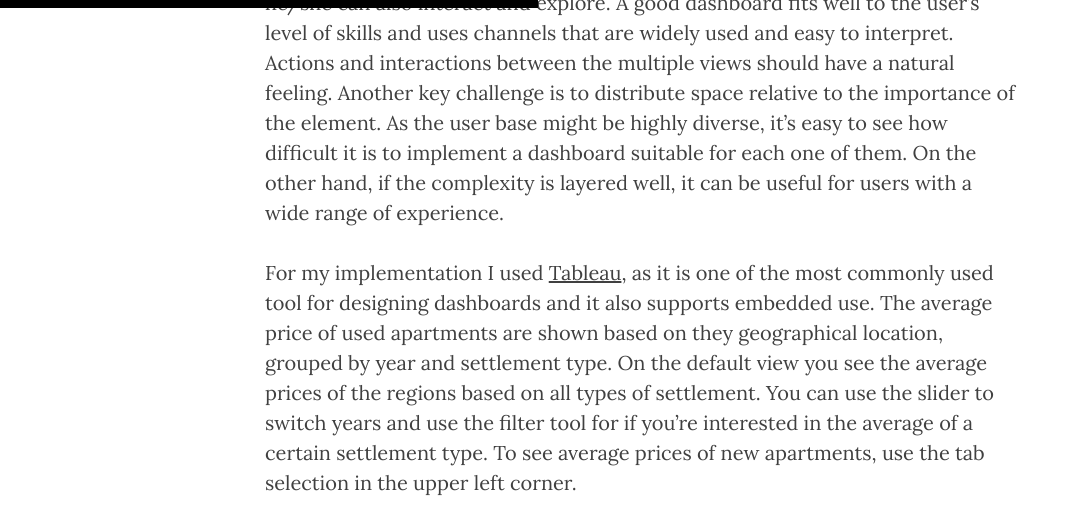
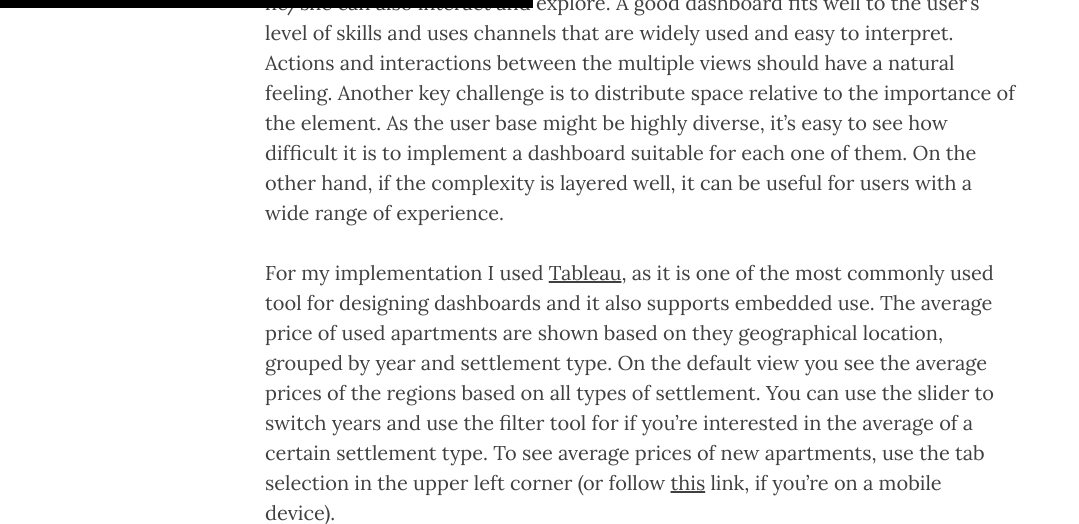
Before and after one commit to georgekatona/georgekatona.github.io, a Jekyll site: the page built from _posts/2019-05-02-Apartment-Prices.markdown, in a window 1280 px wide and 900 px high, scrolled down 1505 px, cut to the strip 0-524 px from the top of the window. Shown: the whole strip, without its empty margins (0-1079 px from the left). Built offline with Jekyll 4.4.1, drawn with Linux system fonts in a browser that asks for light colours; nearby versions of some CDN libraries; comment, search, counter and statistics services are not loaded.

Commit message:
Add link to Tableau's new apartment tab

```diff
--- a/_posts/2019-05-02-Apartment-Prices.markdown
+++ b/_posts/2019-05-02-Apartment-Prices.markdown
@@ -23,7 +23,7 @@ In this post I am going to investigate how average price of used apartments in H
 
 One of the most powerful tools in data visualization is designing interactive dashboards, as the user not only passively interprets the story as a receiver, but he/she can also interact and explore. A good dashboard fits well to the user’s level of skills and uses channels that are widely used and easy to interpret. Actions and interactions between the multiple views should have a natural feeling. Another key challenge is to distribute space relative to the importance of the element. As the user base might be highly diverse, it’s easy to see how difficult it is to implement a dashboard suitable for each one of them. On the other hand, if the complexity is layered well, it can be useful for users with a wide range of experience.
 
-For my implementation I used [Tableau](https://www.tableau.com/), as it is one of the most commonly used tool for designing dashboards and it also supports embedded use. The average price of used apartments are shown based on they geographical location, grouped by year and settlement type. On the default view you see the average prices of the regions based on all types of settlement. You can use the slider to switch years and use the filter tool for if you’re interested in the average of a certain settlement type. To see average prices of new apartments, use the tab selection in the upper left corner.
+For my implementation I used [Tableau](https://www.tableau.com/), as it is one of the most commonly used tool for designing dashboards and it also supports embedded use. The average price of used apartments are shown based on they geographical location, grouped by year and settlement type. On the default view you see the average prices of the regions based on all types of settlement. You can use the slider to switch years and use the filter tool for if you’re interested in the average of a certain settlement type. To see average prices of new apartments, use the tab selection in the upper left corner (or follow [this](https://public.tableau.com/views/HungarianApartmentPrices/New?:embed=y&:display_count=yes) link, if you're on a mobile device).
 
 <div class='tableauPlaceholder' id='viz1556539855220' style='position: relative'><noscript><a href='#'><img alt=' ' src='https:&#47;&#47;public.tableau.com&#47;static&#47;images&#47;Hu&#47;HungarianApartmentPrices&#47;Used&#47;1_rss.png' style='border: none' /></a></noscript><object class='tableauViz'  style='display:none;'><param name='host_url' value='https%3A%2F%2Fpublic.tableau.com%2F' /> <param name='embed_code_version' value='3' /> <param name='path' value='views&#47;HungarianApartmentPrices&#47;Used?:embed=y&amp;:display_count=y' /> <param name='toolbar' value='yes' /><param name='static_image' value='https:&#47;&#47;public.tableau.com&#47;static&#47;images&#47;Hu&#47;HungarianApartmentPrices&#47;Used&#47;1.png' /> <param name='animate_transition' value='yes' /><param name='display_static_image' value='yes' /><param name='display_spinner' value='yes' /><param name='display_overlay' value='yes' /><param name='display_count' value='yes' /></object></div>
 <script type='text/javascript'>                    var divElement = document.getElementById('viz1556539855220');                    var vizElement = divElement.getElementsByTagName('object')[0];                    if ( divElement.offsetWidth > 800 ) { vizElement.style.width='1000px';vizElement.style.height='700px';} else if ( divElement.offsetWidth > 500 ) { vizElement.style.width='1000px';vizElement.style.height='700px';} else { vizElement.style.width='100%';vizElement.style.height='1350px';}                     var scriptElement = document.createElement('script');                    scriptElement.src = 'https://public.tableau.com/javascripts/api/viz_v1.js';                    vizElement.parentNode.insertBefore(scriptElement, vizElement);                </script>
```
